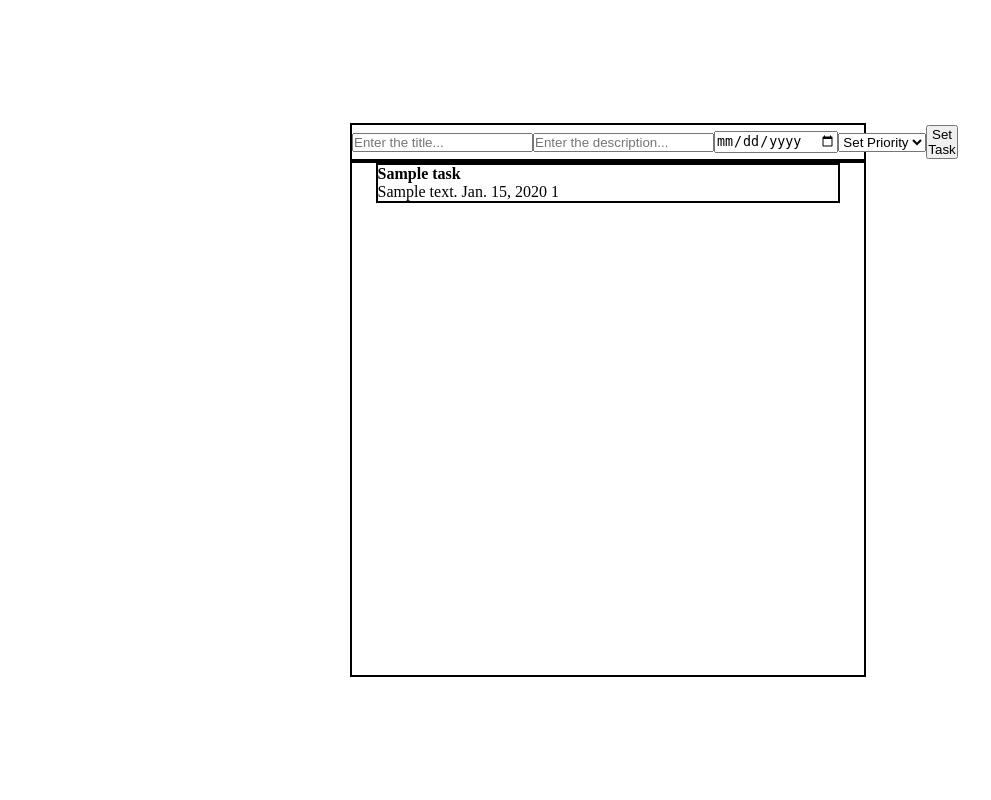
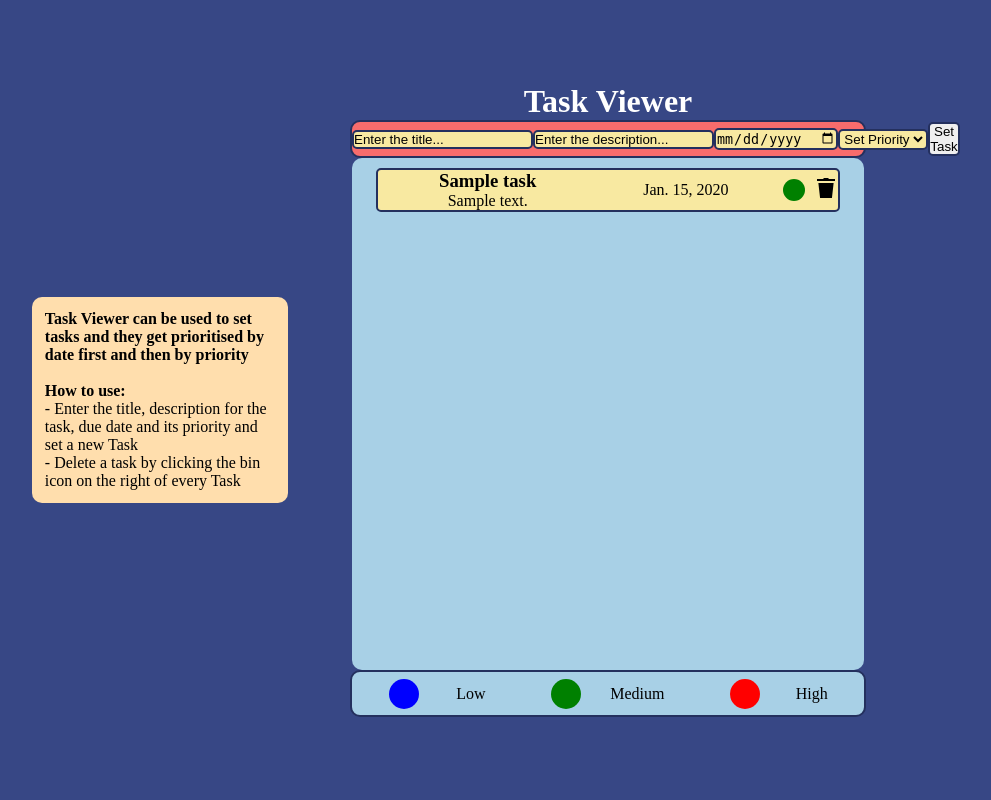
Before and after one commit to Virendra69/django, a Django app: page / in a window 1280 px wide. Shown: the whole page, without its empty margins (32-1023 px from the left). Run offline with Django 4.2, Linux system fonts and the light colour scheme; tables that the repository leaves empty hold one stand-in row (values such as "Sample post").

Commit message:
Final commit with edits in css

```diff
--- a/project/app/static/css/index.css
+++ b/project/app/static/css/index.css
@@ -11,10 +11,32 @@ body {
     flex-direction: column;
     justify-content: center;
     align-items: center;
+
+    background-color: #374785;
+}
+
+h1 {
+    color: white;
+}
+
+#help {
+    position: absolute;
+    left: 5%;
+
+    width: 20%;
+    aspect-ratio: 2;
+
+    background-color: navajowhite;
+
+    border-radius: 10px;
+
+    box-sizing: border-box;
+
+    padding: 1%;
 }
 
 #set-task {
-    border: 2px solid;
+    border: 2.5px solid #24305e;
 
     width: 40%;
     aspect-ratio: 15;
@@ -23,10 +45,32 @@ body {
     flex-direction: row;
     justify-content: space-around;
     align-items: center;
+
+    border-radius: 10px;
+
+    background-color: #f76c6c;
+}
+
+#set-task > input, select {
+    border-radius: 5px;
+    border: 2px solid #24305e;
+
+    background-color: #f8e9a1;
+}
+
+::-webkit-input-placeholder {
+    color: #000000;
+}
+
+#set-task > button {
+    cursor: pointer;
+
+    border-radius: 5px;
+    border: 2px solid #24305e;
 }
 
 #task-viewer {
-    border: 2px solid;
+    /* border: 2px solid; */
 
     width: 40%;
     aspect-ratio: 1;
@@ -35,10 +79,148 @@ body {
     flex-direction: column;
     justify-content: start;
     align-items: center;
+
+    overflow-y: scroll;
+
+    border-radius: 10px;
+
+    background-color: #a8d0e6;
+}
+
+::-webkit-scrollbar {
+    width: 12px;
+    border-radius: 10px;
+}
+
+::-webkit-scrollbar-track {
+    background: #a8d0e6;
+    border-radius: 10px;
+}
+
+::-webkit-scrollbar-thumb {
+    background: #888;
+    border-radius: 10px;
+}
+
+::-webkit-scrollbar-thumb:hover {
+    background: #555;
 }
 
 .task-box {
-    border: 2px solid;
+    /* border-top: 2px solid; */
+    /* border-bottom: 2px solid; */
 
     width: 90%;
+
+    display: flex;
+    flex-direction: row;
+    justify-content: center;
+    align-items: center;
+
+    margin: 2% 0%;
+
+    border-radius: 5px;
+    border: 2px solid #24305e;
+
+    background-color: #f8e9a1;
+
+    font-family: 'Times New Roman', Times, serif;
 }
+
+.task-box-content {
+    display: flex;
+    flex-direction: column;
+    justify-content: left;
+    align-items: center;
+
+    /* border: 2px solid red; */
+
+    width: 50%;
+    height: 100%;
+}
+
+.task-box-due-date {
+    display: flex;
+    flex-direction: column;
+    justify-content: center;
+    align-items: center;
+
+    /* border: 2px solid blue; */
+
+    width: 40%;
+    height: 100%;
+}
+
+.task-box-priority {
+    display: flex;
+    flex-direction: column;
+    justify-content: center;
+    align-items: center;
+
+    /* border: 2px solid green; */
+
+    width: 5%;
+    aspect-ratio: 1;
+
+    border-radius: 60%;
+
+    margin: 0% 2%;
+}
+
+.task-box-delete > form {
+    margin: 0% 2%;
+}
+
+.task-box-delete > button {
+    border: none;
+    outline: none;
+    background: none;
+
+    cursor: pointer;
+}
+
+#legend {
+    display: flex;
+    flex-direction: row;
+    justify-content: space-evenly;
+    align-items: center;
+
+    width: 40%;
+
+    border-radius: 10px;
+    border: 2px solid #24305e;
+
+    background-color: #a8d0e6;
+
+    padding: 0.5% 0%;
+}
+
+.box {
+    width: 33.33%;
+
+    display: flex;
+    flex-direction: row;
+    justify-content: space-evenly;
+    align-items: center;
+}
+
+#redball {
+    width: 30px;
+    aspect-ratio: 1;
+    border-radius: 50%;
+    background-color: red;
+}
+
+#greenball {
+    width: 30px;
+    aspect-ratio: 1;
+    border-radius: 50%;
+    background-color: green;
+}
+
+#blueball {
+    width: 30px;
+    aspect-ratio: 1;
+    border-radius: 50%;
+    background-color: blue;
+}
--- a/project/app/templates/index.html
+++ b/project/app/templates/index.html
@@ -2,36 +2,102 @@
 <html lang="en">
   <head>
     {% load static %}
-    <meta charset="UTF-8">
-    <meta name="viewport" content="width=device-width, initial-scale=1.0">
-    <link rel="stylesheet" href="{% static 'css/index.css' %}">
+    <meta charset="UTF-8" />
+    <meta name="viewport" content="width=device-width, initial-scale=1.0" />
+    <link rel="stylesheet" href="{% static 'css/index.css' %}" />
     <title>Task Manager</title>
   </head>
   <body>
-    <form id="set-task" action="{% url 'createTask' %}" method="post" enctype="multipart/form-data">
+    <div id="help">
+      <strong>Task Viewer can be used to set tasks and they get prioritised by date first and then by priority</strong>
+      <br>
+      <br>
+      <strong>How to use:</strong>
+      <br>
+       - Enter the title, description for the task, due date and its priority and set a new Task
+      <br>
+       - Delete a task by clicking the bin icon on the right of every Task
+    </div>
+    <h1>Task Viewer</h1>
+    <form
+      id="set-task"
+      action="{% url 'createTask' %}"
+      method="post"
+      enctype="multipart/form-data"
+    >
       {% csrf_token %}
-        <input type="text" name="title" id="title" placeholder="Enter the title..." required>
-        <input type="text" name="desc" id="desc" placeholder="Enter the description..." required>
-        <input type="date" name="duedate" id="duedate" required>
+      <input
+        type="text"
+        name="title"
+        id="title"
+        placeholder="Enter the title..."
+        required
+      />
+      <input
+        type="text"
+        name="desc"
+        id="desc"
+        placeholder="Enter the description..."
+        required
+      />
+      <input type="date" name="duedate" id="duedate" required />
       <select name="priority" id="priority" required>
-            <option selected>Set Priority</option>
-            <option value="0">Low</option>
+        <option disabled selected>Set Priority</option>
+        <option value="0">High</option>
         <option value="1">Medium</option>
-            <option value="2">High</option>
+        <option value="2">Low</option>
       </select>
       <button type="submit" id="submit-btn">Set Task</button>
     </form>
     <div id="task-viewer">
-        {% if all_tasks %}
-        {% for task in all_tasks %}
+      {% if all_tasks %} {% for task in all_tasks %}
       <div class="task-box">
-            <h4>{{ task.title }}</h4>
+        <div class="task-box-content">
+          <h3>{{ task.title }}</h3>
           {{ task.description }}
-            {{ task.due_date }}
-            {{ task.priority }}
         </div>
-        {% endfor %}
-        {% endif %}
+        <div class="task-box-due-date">{{ task.due_date }}</div>
+        <div class="task-box-priority">{{ task.priority }}</div>
+        <form
+          class="task-box-delete"
+          action="{% url 'deleteTask' task.id %}"
+          method="post"
+        >
+          {% csrf_token %}
+          <button type="submit">
+            <img src="{% static 'delete-icon.png' %}" alt="" />
+          </button>
+        </form>
+      </div>
+      {% endfor %} {% endif %}
+    </div>
+    <div id="legend">
+        <div class="box"><div id="blueball"></div> Low </div>
+        <div class="box"><div id="greenball"></div> Medium </div>
+        <div class="box"><div id="redball"></div> High </div>
     </div>
   </body>
+  <script>
+    const currentDate = new Date();
+    const year = currentDate.getFullYear();
+    let month = (currentDate.getMonth() + 1).toString().padStart(2, "0");
+    let day = currentDate.getDate().toString().padStart(2, "0");
+    const minDate = `${year}-${month}-${day}`;
+    document.getElementById("duedate").setAttribute("min", minDate);
+
+    document.querySelectorAll(".task-box-priority").forEach((box) => {
+      var value = box.innerHTML;
+
+      if (value === "0") {
+        box.style.backgroundColor = "red";
+        box.innerHTML = "";
+      } else if (value === "1") {
+        box.style.backgroundColor = "green";
+        box.innerHTML = "";
+      } else {
+        box.style.backgroundColor = "blue";
+        box.innerHTML = "";
+      }
+    });
+  </script>
 </html>
```
Also changed, not shown: project/db.sqlite3. Lines whose indentation alone changed are shown as unchanged.
